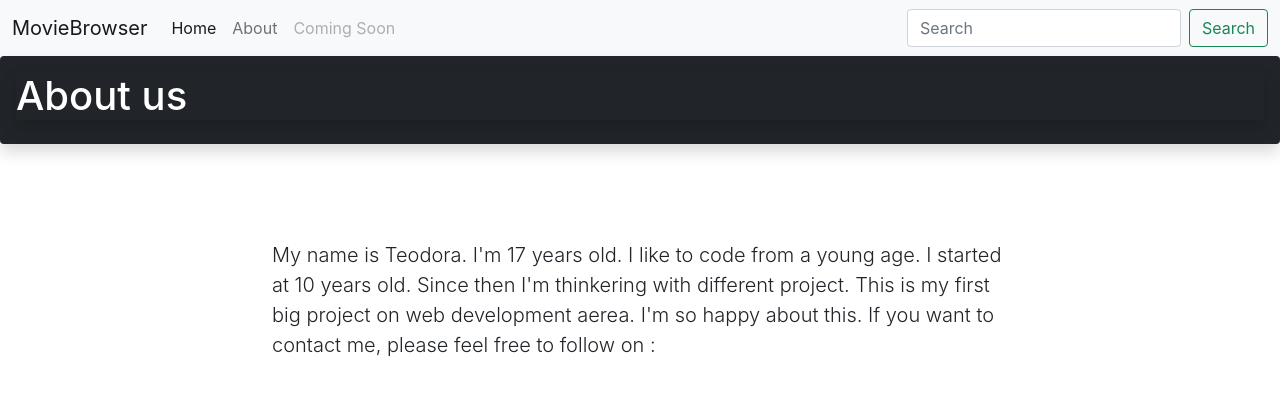
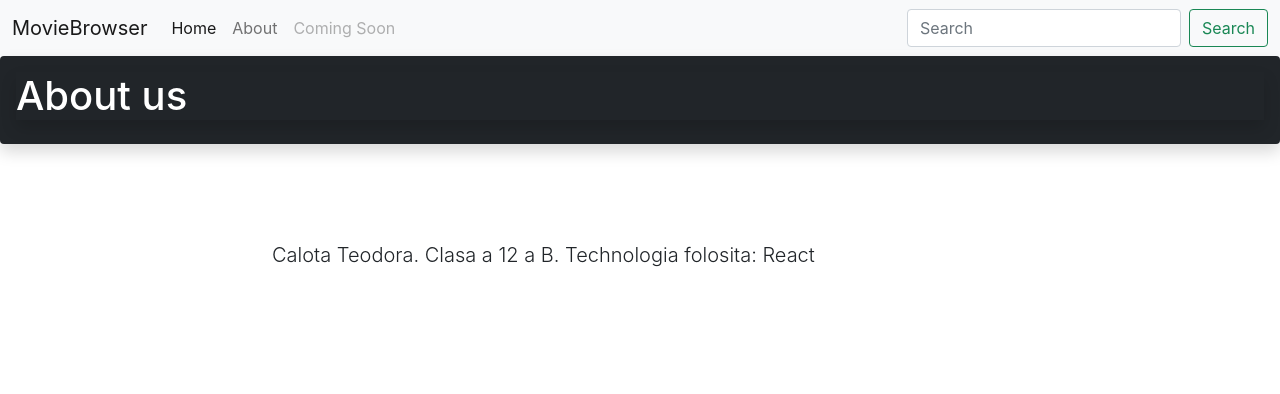
Before and after one commit to CalotaTeodora/movie-browser, a React (Create React App) app: page /about in a window 1280 px wide. Shown: the top 394 px of the page. Built offline with nearby package versions, Linux system fonts and the light colour scheme.

Commit message:
Update AboutView.js

```diff
--- a/src/components/AboutView.js
+++ b/src/components/AboutView.js
@@ -9,11 +9,7 @@ const AboutView = () => {
         <div className="row">
           <div className="col-8 offset-lg-2 my-5">
             <p className="lead">
-              My name is Teodora. I'm 17 years old. I like to code from a young
-              age. I started at 10 years old. Since then I'm thinkering with
-              different project. This is my first big project on web development
-              aerea. I'm so happy about this. If you want to contact me, please
-              feel free to follow on :
+             Calota Teodora. Clasa a 12 a B. Technologia folosita: React
             </p>
             <div
               class="btn-toolbar"
```
